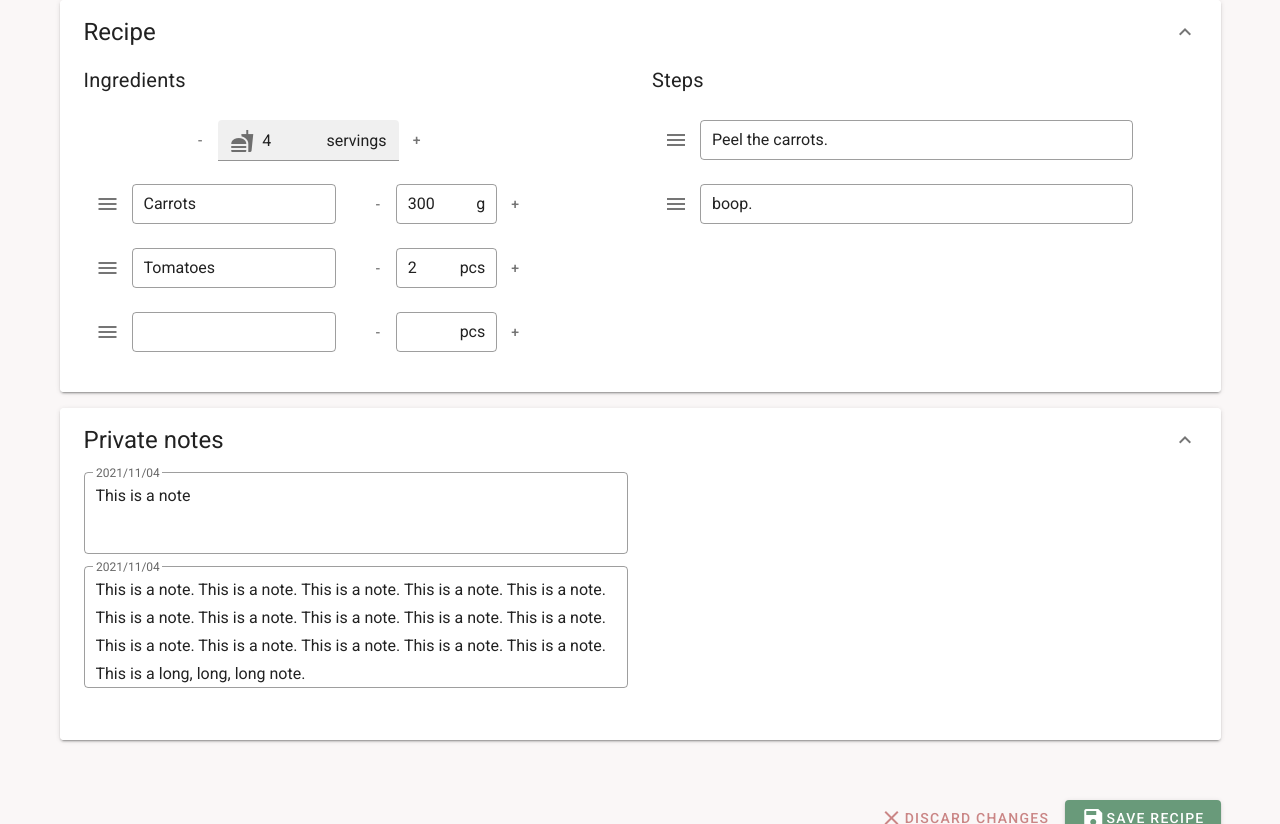
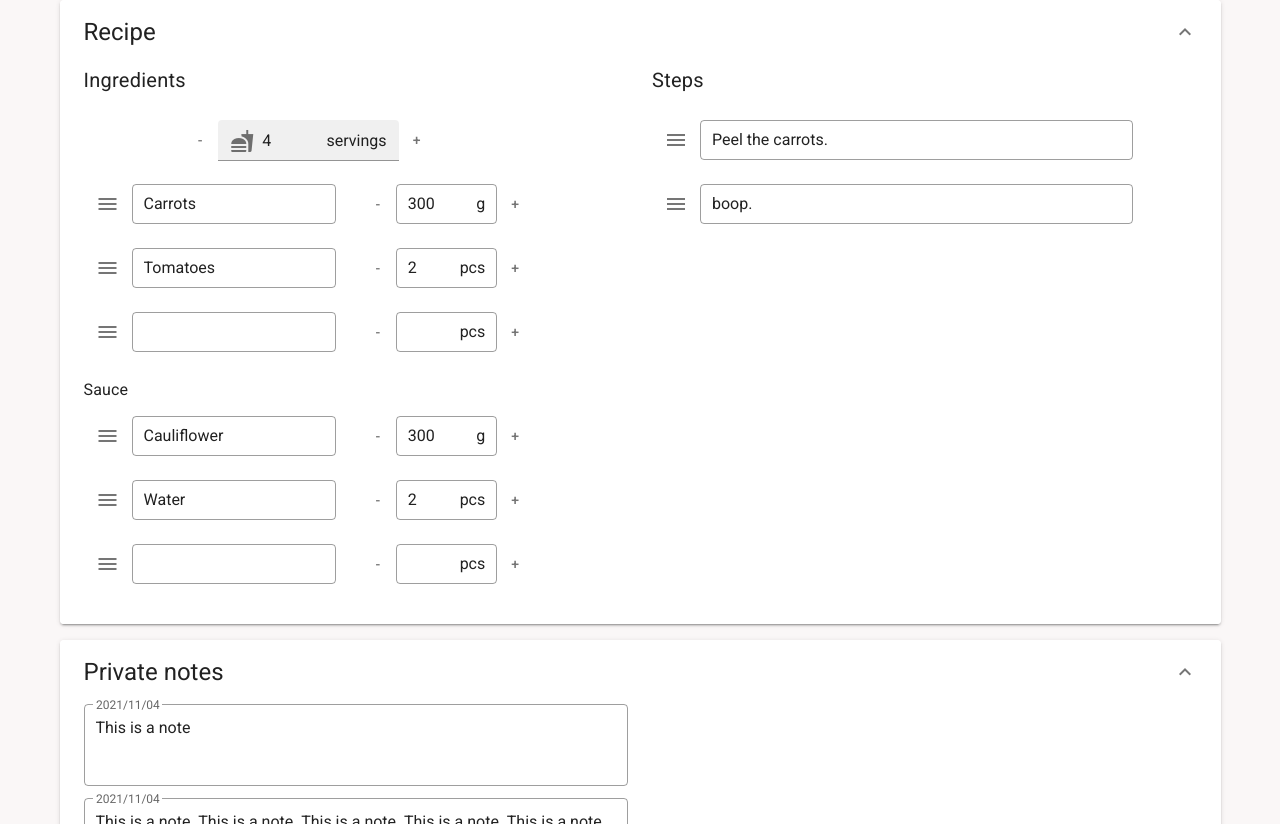
Before and after one commit to camillagejl/re-cpo, a Vue app: page /edit-recipe in a window 1280 px wide. Shown: the part 1263-2087 px from the top of the page. Built offline with nearby package versions, Linux system fonts and the light colour scheme.

Commit message:
Added more to ingredient watcher, so ingredient will be deleted if it is empty

```diff
--- a/src/store/index.js
+++ b/src/store/index.js
@@ -69,27 +69,27 @@ export default new Vuex.Store({
                   }
                 ]
               },
-              // sauce: {
-              //   id: 2,
-              //   order: 2,
-              //   name: "Sauce",
-              //   ingredients: [
-              //     {
-              //       id: 3,
-              //       order_number: 1,
-              //       name: "Cauliflower",
-              //       amount: 300,
-              //       unit_id: 2
-              //     },
-              //     {
-              //       id: 4,
-              //       order_number: 2,
-              //       name: "Water",
-              //       amount: 2,
-              //       unit_id: 1
-              //     }
-              //   ]
-              // }
+              sauce: {
+                id: 2,
+                order: 2,
+                name: "Sauce",
+                ingredients: [
+                  {
+                    id: 3,
+                    order_number: 1,
+                    name: "Cauliflower",
+                    amount: 300,
+                    unit_id: 2
+                  },
+                  {
+                    id: 4,
+                    order_number: 2,
+                    name: "Water",
+                    amount: 2,
+                    unit_id: 1
+                  }
+                ]
+              }
             },
             steps: [
               {
--- a/src/views/EditRecipe.vue
+++ b/src/views/EditRecipe.vue
@@ -503,14 +503,14 @@ export default {
       handler(headers) {
 
         Object.entries(headers).forEach(header => {
+          // Finds the last ingredient, and if the ingredient is not empty,
+          // a new empty ingredient will be added at the end.
           const lastIngredient = header[1].ingredients.slice(-1)[0];
-          console.log(lastIngredient);
-
           if (
             lastIngredient.name !== null ||
             lastIngredient.amount !== null
           ) {
-            console.log("ad!")
+            console.log("ad!");
             const newIngredient = {
               id: null,
               order_number: 7,
@@ -518,19 +518,22 @@ export default {
               amount: null,
               unit_id: 1
             };
-
             this.recipeVersion.ingredients[header[0]].ingredients.push(newIngredient);
           }
 
+          this.recipeVersion.ingredients[header[0]].ingredients.forEach((ingredient, i) => {
+            if (
+              (ingredient.name === null || ingredient.name === "") &&
+              (ingredient.amount === null || isNaN(ingredient.amount)) &&
+              header[1].ingredients.length-1 !== i
+            ) {
+              this.recipeVersion.ingredients[header[0]].ingredients.splice(i,1)
+            }
+
+            console.log(ingredient.name + ":", ingredient);
+          });
+
         });
-
-        // headers.forEach(header => {
-        //   console.log(header);
-        // });
-
-        // if (this.recipeVersion.ingredients.slice(-1)[0]) {
-        //   console.log("Hi there");
-        // }
       }
     }
   },
```
